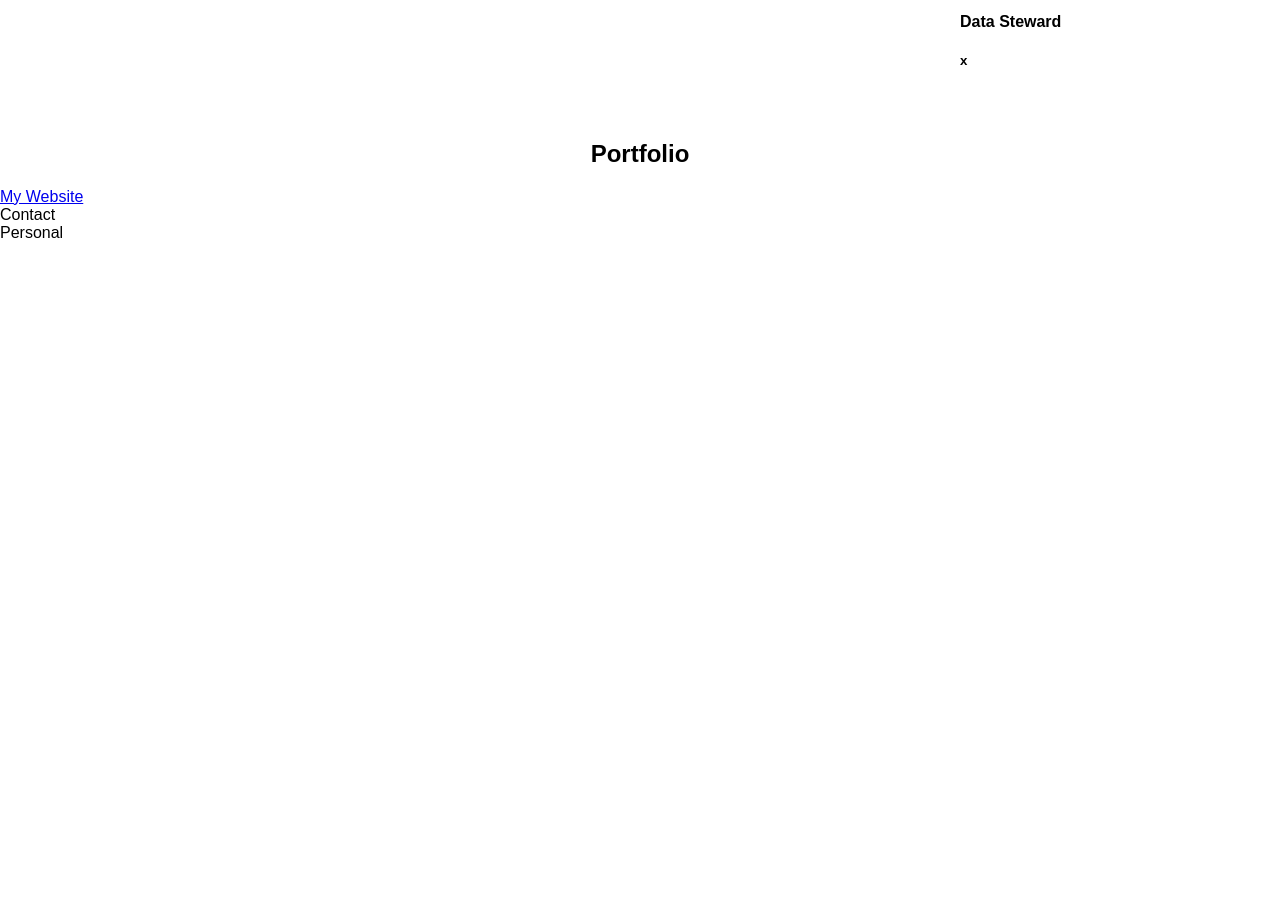
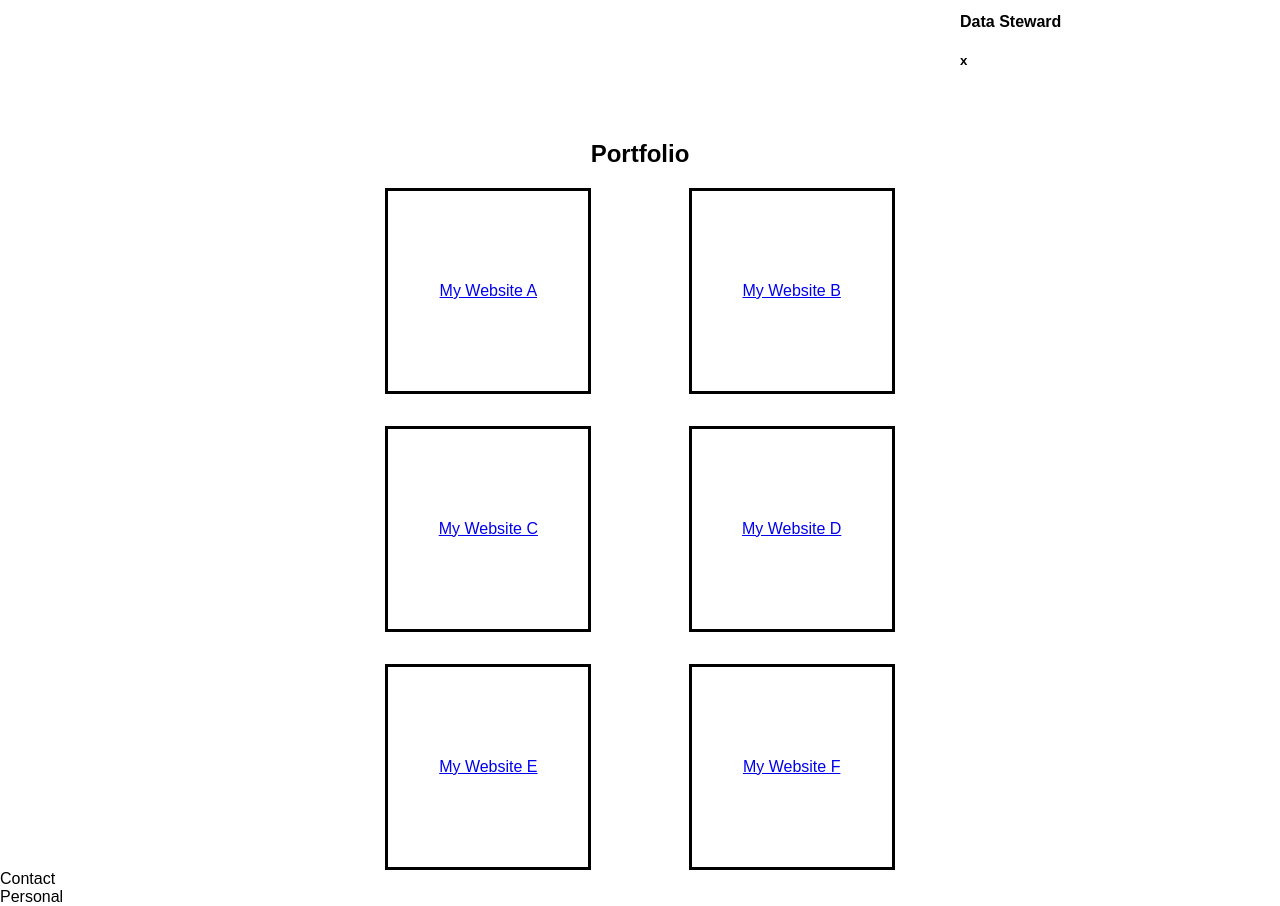
Before and after one commit to TandyN/my-website, a React app: page / in a window 1280 px wide. Shown: the part 1880-2786 px from the top of the page. Before the commit the page ends 2122 px from the top, so only its background shows below. Built offline with nearby package versions, Linux system fonts and the light colour scheme.

Commit message:
Edit components of portfolio section

```diff
--- a/public/index.html
+++ b/public/index.html
@@ -5,6 +5,10 @@
 <head>
   <title>Tandy Nguyen</title>
   <link rel="stylesheet" href="styles.css">
+  <link rel="stylesheet" type="text/css" charset="UTF-8"
+    href="https://cdnjs.cloudflare.com/ajax/libs/slick-carousel/1.6.0/slick.min.css" />
+  <link rel="stylesheet" type="text/css"
+    href="https://cdnjs.cloudflare.com/ajax/libs/slick-carousel/1.6.0/slick-theme.min.css" />
 </head>
 
 <body>
--- a/src/components/SectionPortfolio/PortfolioItem.jsx
+++ b/src/components/SectionPortfolio/PortfolioItem.jsx
@@ -1,8 +1,28 @@
 import React from 'react';
+import Grid from '@material-ui/core/Grid';
+import { makeStyles } from '@material-ui/core/styles';
+
+const styledPortfolioItemWrapper = makeStyles({
+  root: {
+    borderStyle: 'solid',
+    height: '200px',
+    lineHeight: '200px',
+    textAlign: 'center',
+    width: '200px',
+  },
+});
 
 const PortfolioItem = ({ portfolioItem }) => {
+  const styledPortfolioItemWrapperClass = styledPortfolioItemWrapper();
+
   return (
-    <a href={portfolioItem.github_link} target="_blank">{portfolioItem.project_name}</a>
+    <Grid
+      item
+    >
+      <div className={styledPortfolioItemWrapperClass.root}>
+        <a href={portfolioItem.github_link} target="_blank">{portfolioItem.project_name}</a>
+      </div>
+    </Grid>
   )
 }
 
--- a/src/components/SectionPortfolio/index.jsx
+++ b/src/components/SectionPortfolio/index.jsx
@@ -1,19 +1,43 @@
 import React from 'react';
 import Grid from '@material-ui/core/Grid';
+import { makeStyles } from '@material-ui/core/styles';
 import PortfolioItem from './PortfolioItem';
 
 import portfolioData from './portfolio.json';
 
+const styledSectionPortfolioWrapper = makeStyles({
+  root: {
+    margin: 'auto',
+    minHeight: '25%',
+    width: '50%',
+  },
+});
+
+const styledPortfilioItemsWrapper = makeStyles({
+  root: {
+    maxWidth: '870px',
+  },
+});
+
 const SectionPortfilio = () => {
+  const styledSectionPortfolioWrapperClass = styledSectionPortfolioWrapper();
+  const styledPortfilioItemsWrapperClass = styledPortfilioItemsWrapper();
+
   return (
     <Grid
       container
-      alignItems='center'
-      direction='column'
+      alignItems="center"
+      direction="column"
+      className={styledSectionPortfolioWrapperClass.root}
     >
       <h2>Portfolio</h2>
       <Grid
         container
+        alignItems="center"
+        justify="space-evenly"
+        direction="row"
+        spacing={4}
+        className={styledPortfilioItemsWrapperClass.root}
       >
         {portfolioData.map((portfolioItem, index) => {
           return <PortfolioItem portfolioItem={portfolioItem} key={index} />
--- a/src/components/SectionPortfolio/portfolio.json
+++ b/src/components/SectionPortfolio/portfolio.json
@@ -1,6 +1,26 @@
 [
   {
-    "project_name": "My Website",
+    "project_name": "My Website A",
+    "github_link": "https://github.com/TandyN/my-website"
+  },
+  {
+    "project_name": "My Website B",
+    "github_link": "https://github.com/TandyN/my-website"
+  },
+  {
+    "project_name": "My Website C",
+    "github_link": "https://github.com/TandyN/my-website"
+  },
+  {
+    "project_name": "My Website D",
+    "github_link": "https://github.com/TandyN/my-website"
+  },
+  {
+    "project_name": "My Website E",
+    "github_link": "https://github.com/TandyN/my-website"
+  },
+  {
+    "project_name": "My Website F",
     "github_link": "https://github.com/TandyN/my-website"
   }
 ]
```
